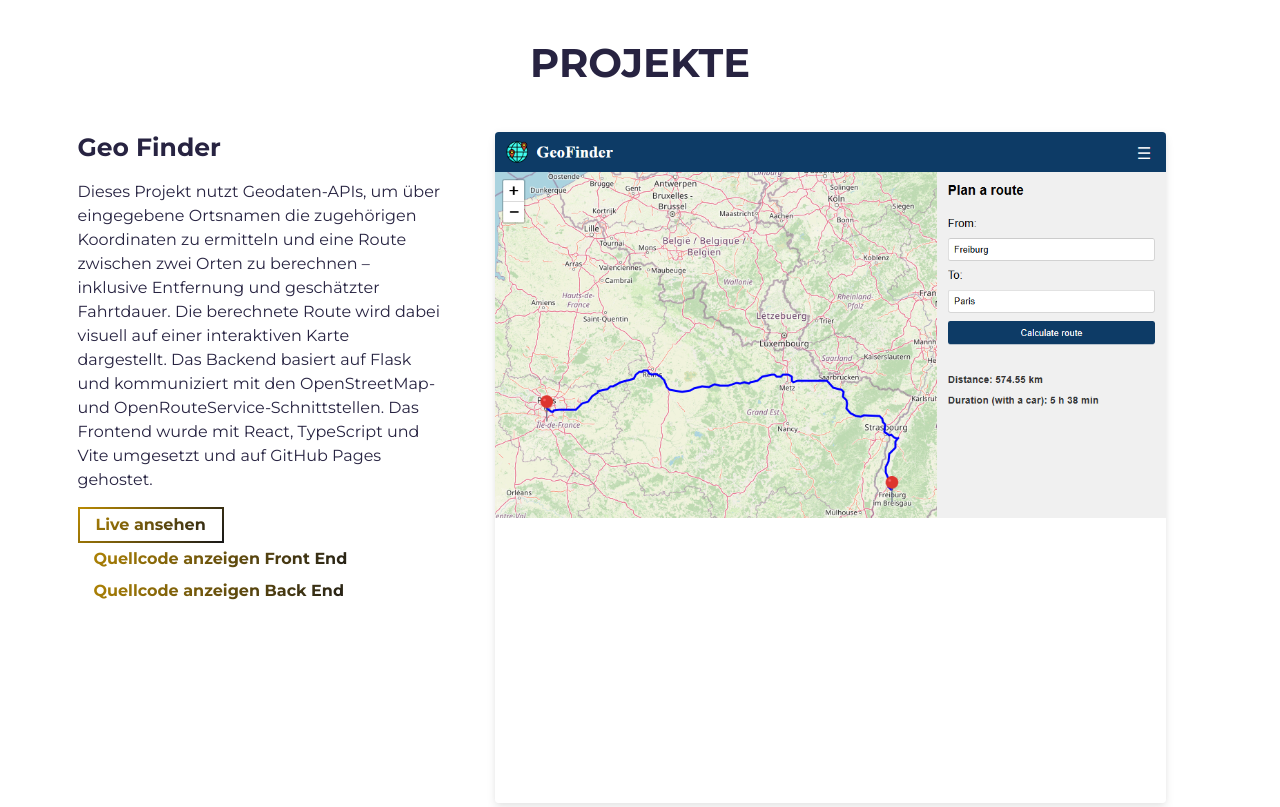
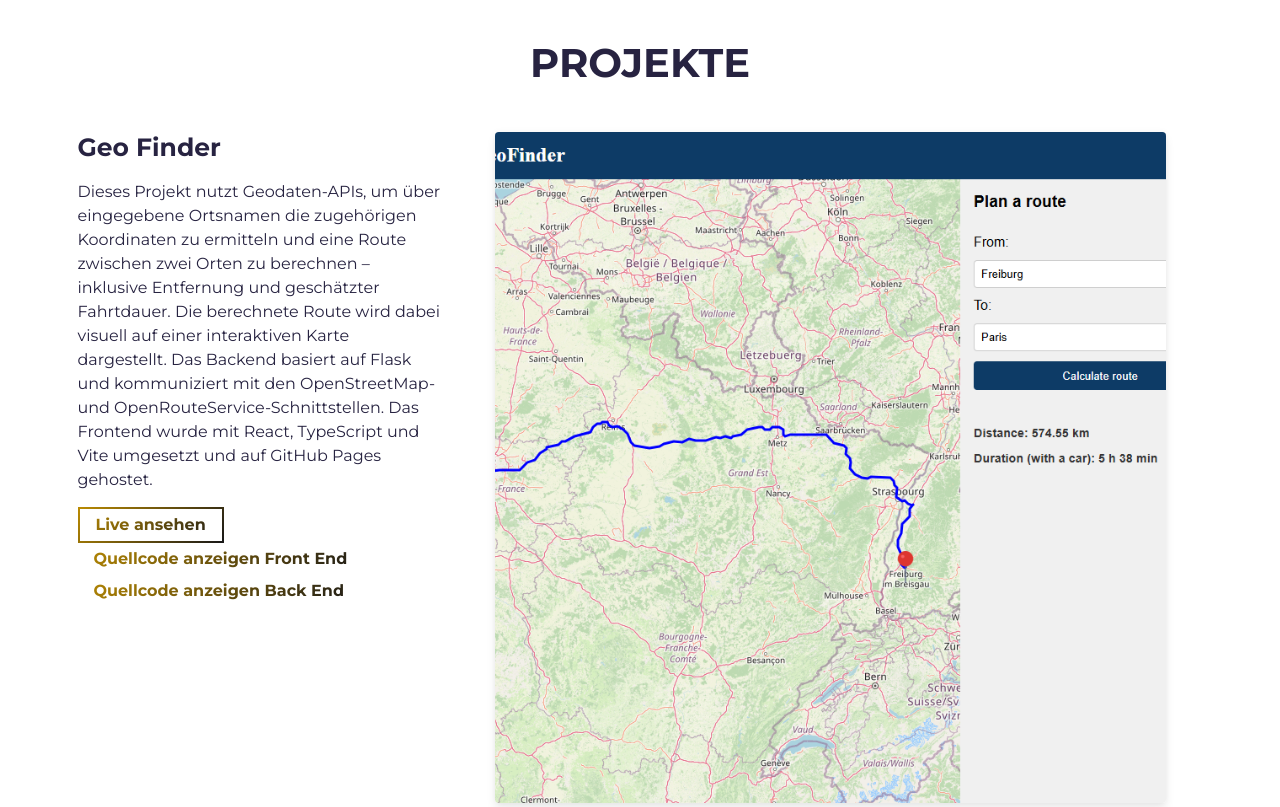
Before and after one commit to sb835/portfolio, a website built with Parcel: page src/index.html in a window 1280 px wide. Shown: the part 1460-2267 px from the top of the page. Built offline with nearby package versions, Linux system fonts and the light colour scheme.

Commit message:
Added GeoFinder Project Image

```diff
--- a/src/index.html
+++ b/src/index.html
@@ -157,7 +157,7 @@
                     data-tilt-max-glare="0.5"
                     class="thumbnail rounded js-tilt project-card"
                   >
-                    <img alt="Project Image" src="assets/geoFinder.png" />
+                    <img alt="Project Image" src="assets/geoFinder2.png" />
                   </div>
                 </a>
               </div>
--- a/src/sass/sections/_projects.scss
+++ b/src/sass/sections/_projects.scss
@@ -16,12 +16,12 @@
     object-position: center;
   }
 
-  .project-wrapper__image img {
+  img[alt="Project Image"][src*="geoFinder.png"] {
     width: 100%;
     height: auto;
     object-fit: contain;
+    max-height: 400px;
     display: block;
-    max-height: 400px; /* optional, wenn du eine feste Höhe willst */
   }
 
   @include respond(tab-land) {
```
Also changed, not shown: src/assets/geoFinder2.png (added).
